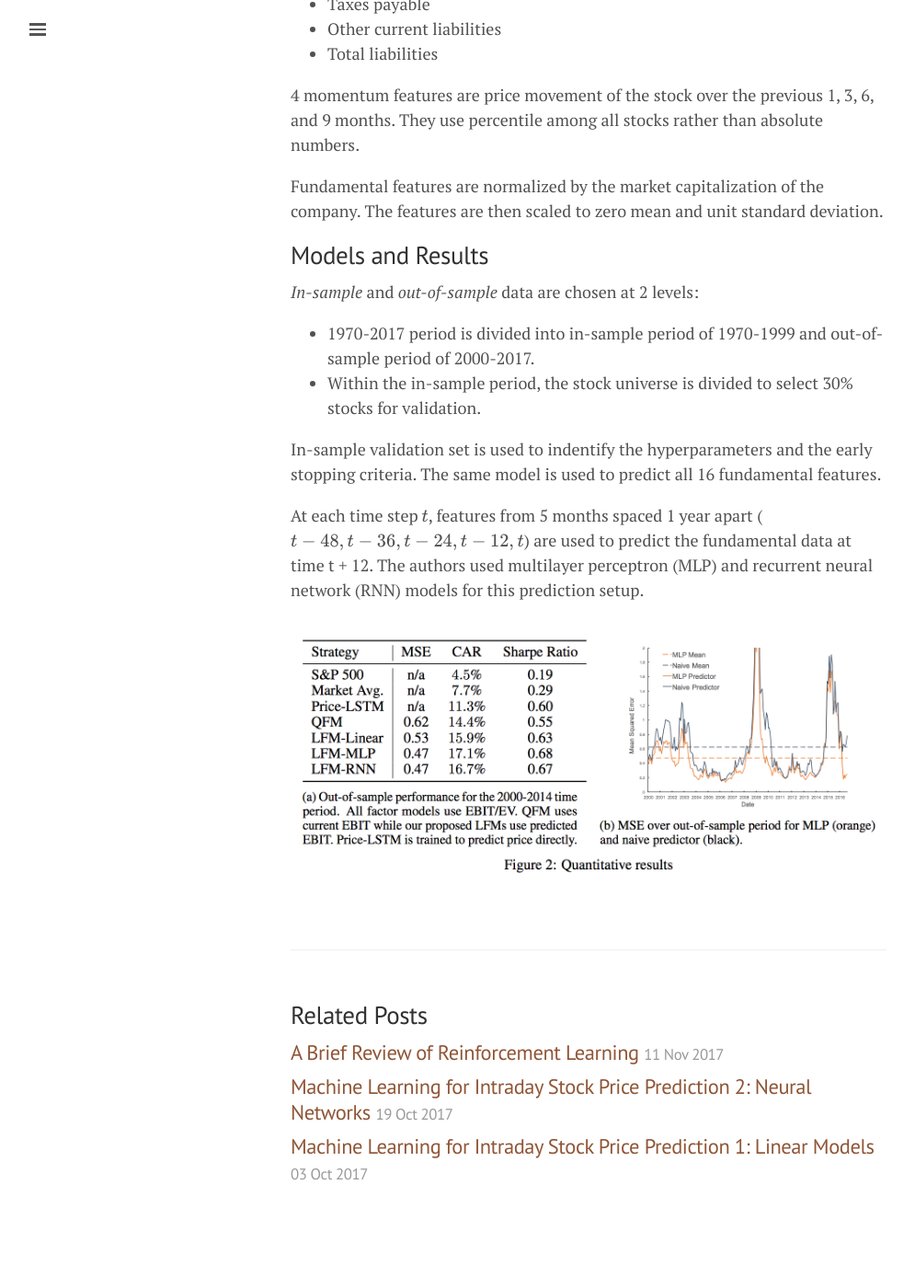
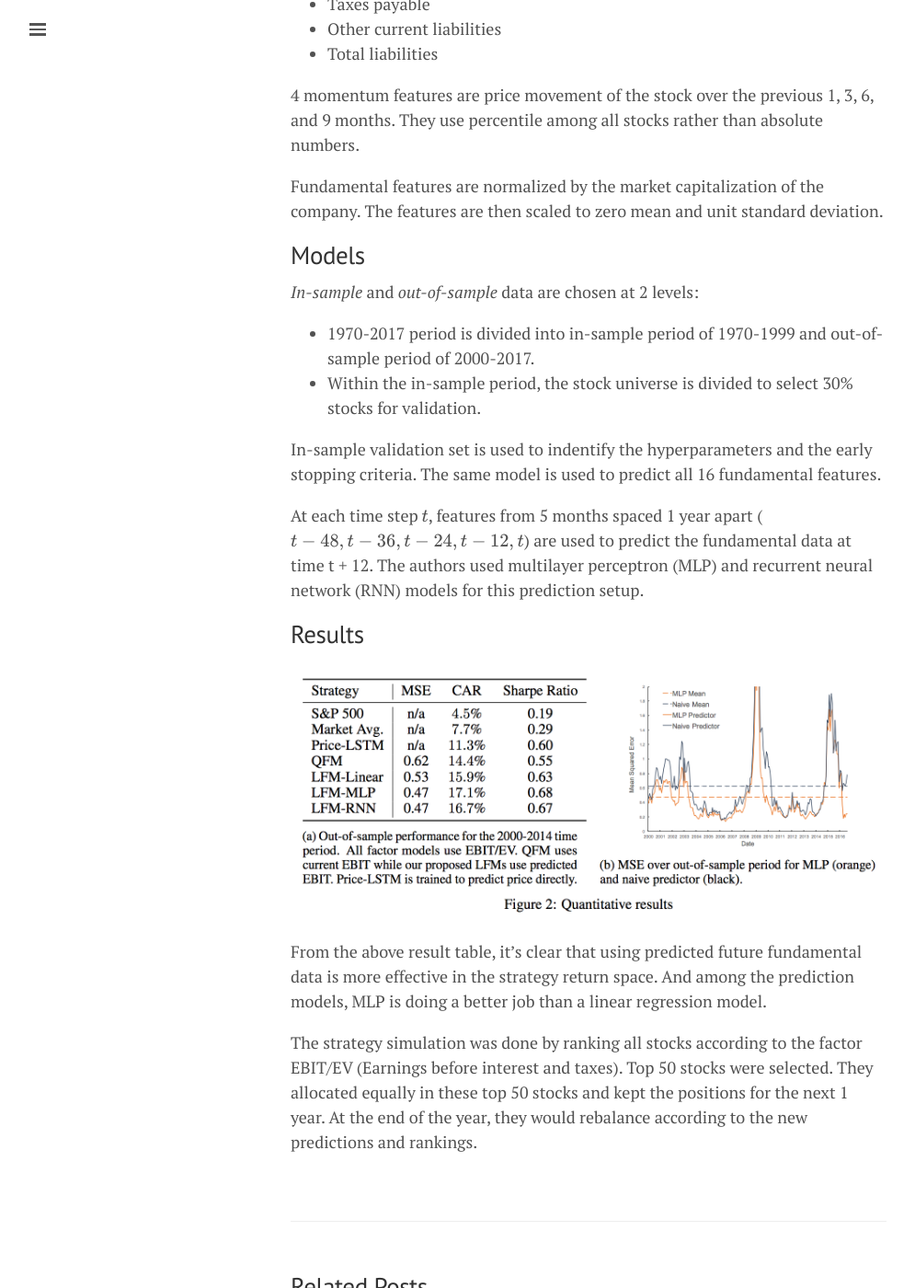
Before and after one commit to hardikp/hardikp.github.io, a Jekyll site: the page built from _posts/2017-12-14-forecasting-fundamentals.md, in a window 1280 px wide and 1400 px high, scrolled down 1314 px. Shown: the whole window at 92% size, without its empty margins (0-995 px from the left). Built offline with Jekyll 4.4.1, drawn with Linux system fonts in a browser that asks for light colours; formulas are drawn with MathJax 3; comment, search, counter and statistics services are not loaded; before the commit the page ends 2656 px from its top, so only the background shows below that; some of the changed text lies outside the part shown.

Commit message:
Minor change in the forecasting post

```diff
--- a/_posts/2017-12-14-forecasting-fundamentals.md
+++ b/_posts/2017-12-14-forecasting-fundamentals.md
@@ -1,7 +1,7 @@
 ---
 layout: post
 comments: true
-title: "[Paper Summary] Improving Factor-Based Quantitative Investing by Forecasting Company Fundamentals"
+title: "Improving Factor-Based Quantitative Investing by Forecasting Company Fundamentals (Paper Summary)"
 excerpt: "Factor-based strategies are very common in quant funds. Doing a good job of forecasting the fundamentals directly translates into better returns in the factor strategies. The authors used the US company data from 1970 to 2017. They compare MLP/RNN approach against the linear regression and a naive predictor."
 date:   2017-12-14 22:00:00
 mathjax: true
@@ -54,4 +54,10 @@
 
 At each time step $$t$$, features from 5 months spaced 1 year apart ($$t-48, t-36, t-24, t-12, t$$) are used to predict the fundamental data at time t + 12. The authors used multilayer perceptron (MLP) and recurrent neural network (RNN) models for this prediction setup.
 
+## Results
+
 <img src="/assets/forecasting-fundamentals-2017/results.png">
+
+From the above result table, it's clear that using predicted future fundamental data is more effective in the strategy return space. And among the prediction models, MLP is doing a better job than a linear regression model.
+
+The strategy simulation was done by ranking all stocks according to the factor EBIT/EV (Earnings before interest and taxes). Top 50 stocks were selected. They allocated equally in these top 50 stocks and kept the positions for the next 1 year. At the end of the year, they would rebalance according to the new predictions and rankings.
```
Also changed, not shown: other parts of _posts/2017-12-14-forecasting-fundamentals.md (+1 -1 lines), _posts/2017-08-18-deep-rnn-summary.md (+1 -1 lines), _posts/2017-08-22-intraday-predictions.md (+1 -1 lines), _posts/2017-09-17-youtube-recommendations.md (+1 -1 lines), _posts/2017-09-24-embed-all-the-things.md (+1 -1 lines).
